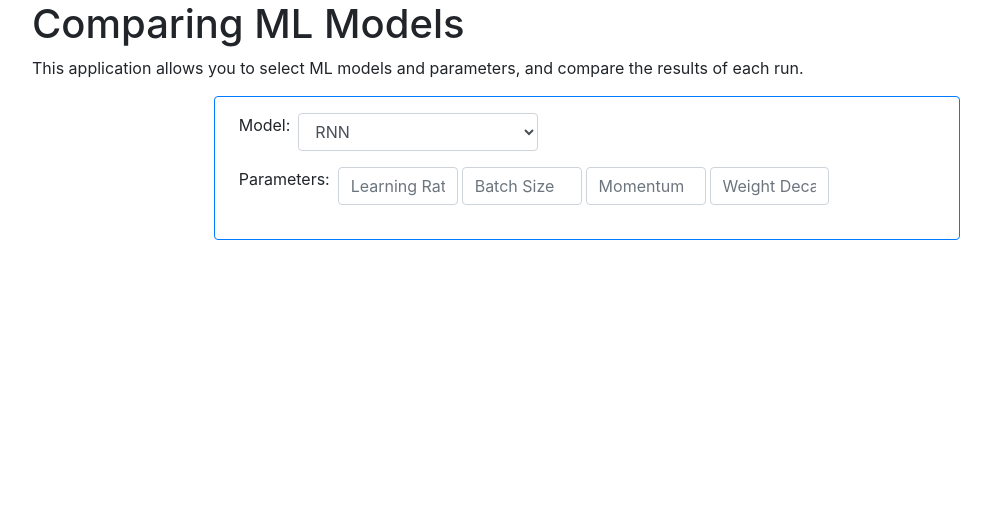
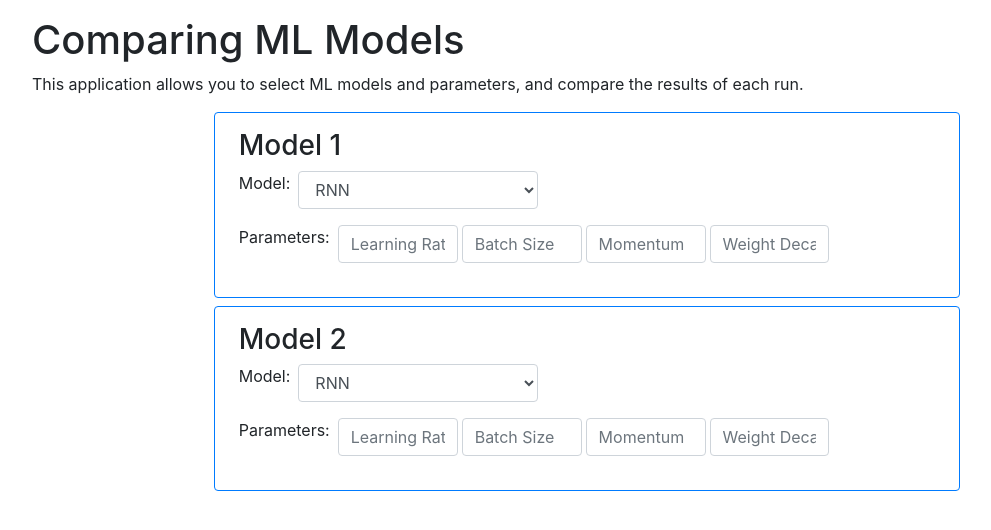
Before and after one commit to kjschmidt913/model-comparison, a plain HTML site: page index.html in a window 1280 px wide. Shown: the whole page, without its empty margins (53-1044 px from the left). Drawn offline with nearby package versions, Linux system fonts and the light colour scheme; a script that the page names is missing.

Commit message:
additional html

```diff
--- a/index.html
+++ b/index.html
@@ -19,11 +19,12 @@
 </body> -->
 
 <body>
-    <div class="container">
+    <div class="container mt-3">
         <h1>Comparing ML Models</h1>
         <p>This application allows you to select ML models and parameters, and compare the results of each run.</p>
     </div>
     <div class="container border border-primary rounded col-7 p-3">
+        <h3 class="row ml-2">Model 1</h3>
         <div class="form-group row ml-2">
             <label for="models" class="pr-2">Model:</label>
             <select class="form-control col-4" id="models">
@@ -39,7 +40,25 @@
             <input type="text" class="form-control col-2" id="momentum" placeholder="Momentum">
             <input type="text" class="form-control col-2 mx-1" id="weight-decay" placeholder="Weight Decay">
         </div>
+    </div>
 
+    <div class="container border border-primary rounded col-7 p-3 mt-2">
+        <h3 class="row ml-2">Model 2</h3>
+        <div class="form-group row ml-2">
+            <label for="models" class="pr-2">Model:</label>
+            <select class="form-control col-4" id="models">
+                <option value="RNN">RNN</option>
+                <option value="LSTM">LSTM</option>
+                <option value="CNN">CNN</option>
+            </select>
+        </div>
+        <div class="form-group row ml-2">
+            <p class="pr-2">Parameters: </p>
+            <input type="text" class="form-control col-2" id="learningRate" placeholder="Learning Rate">
+            <input type="text" class="form-control col-2 mx-1" id="batchSize" placeholder="Batch Size">
+            <input type="text" class="form-control col-2" id="momentum" placeholder="Momentum">
+            <input type="text" class="form-control col-2 mx-1" id="weight-decay" placeholder="Weight Decay">
+        </div>
     </div>
 
 
```
